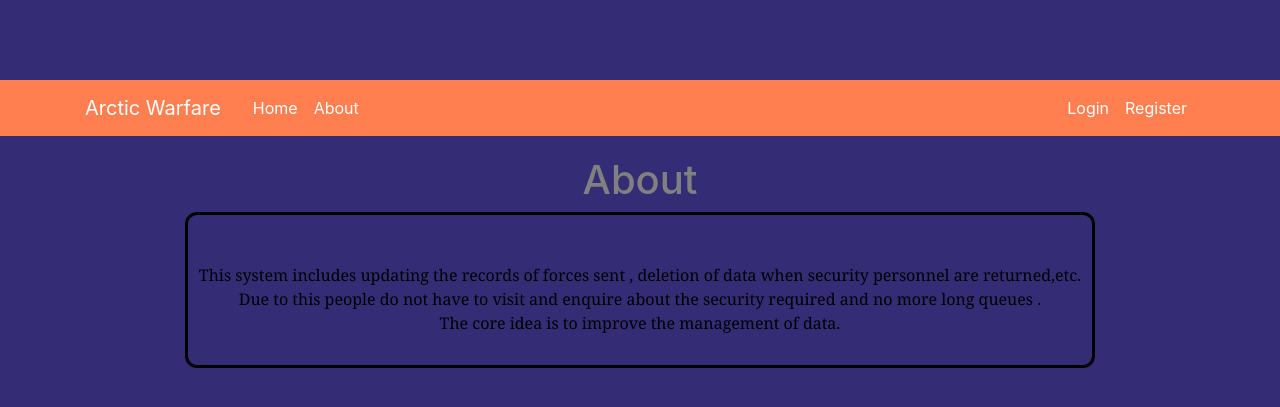
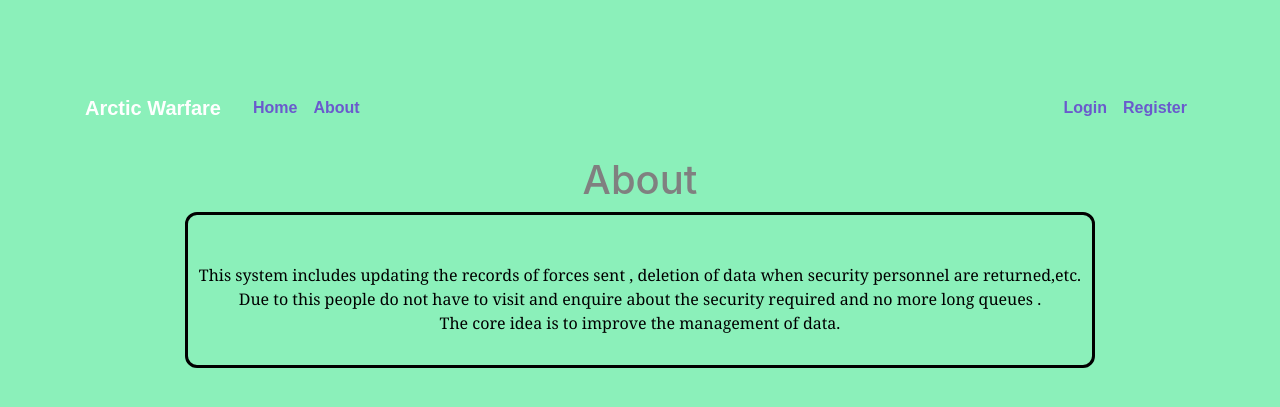
Before and after one commit to vidhi-kumar/SE_Website, a Flask app: page /about in a window 1280 px wide. Shown: the top 407 px of the page. Run offline with Flask 2, Linux system fonts and the light colour scheme; some libraries are stand-ins or nearby versions.

Commit message:
New Theme Again

```diff
--- a/WORKING_FINAL/SE_PROJECT/se-security/se-project/security/templates/layout.html
+++ b/WORKING_FINAL/SE_PROJECT/se-security/se-project/security/templates/layout.html
@@ -7,20 +7,33 @@
     <link rel="stylesheet" type="text/css" href="{{ url_for('static', filename='main.css') }}">
     <style>
     body{
-          background: #342c74;
+          background: #8bf0ba;
             /* background: url("sec.jpg");
             background-size: cover; */
-            color: white;
+            /* color: white; */
         }
         .navbar-dark .navbar-nav .active > .nav-link:hover, .navbar-dark .navbar-nav .nav-link.active:hover, .navbar-dark .navbar-nav .nav-link.show:hover, .navbar-dark .navbar-nav .show > .nav-link:hover{
-          background: chocolate;
-          /* color: black; */
+          border-bottom: 2px solid red;
+          background: transparent;
+          color: red;
           transition: .5s ease-in-out;
 
         }
         .bg-dark {
-    background-color:coral !important;
+          font-family: 'Montserrat', sans-serif;
+          font-weight: bolder;
+    background-color:#8bf0ba !important;
+    color: #0e0fed;
 }
+.navbar-dark .navbar-nav .active > .nav-link, .navbar-dark .navbar-nav .nav-link.active, .navbar-dark .navbar-nav .nav-link.show, .navbar-dark .navbar-nav .show > .nav-link
+{
+  color: slateblue ;
+  /* font-family: 'Trebuchet MS', 'Lucida Sans Unicode', 'Lucida Grande', 'Lucida Sans', Arial, sans-serif; */
+  /* font-weight: 500; */
+  font-family: 'Montserrat', sans-serif;
+
+}
+
         *{
             margin: 0px;
             padding:0px;
```
